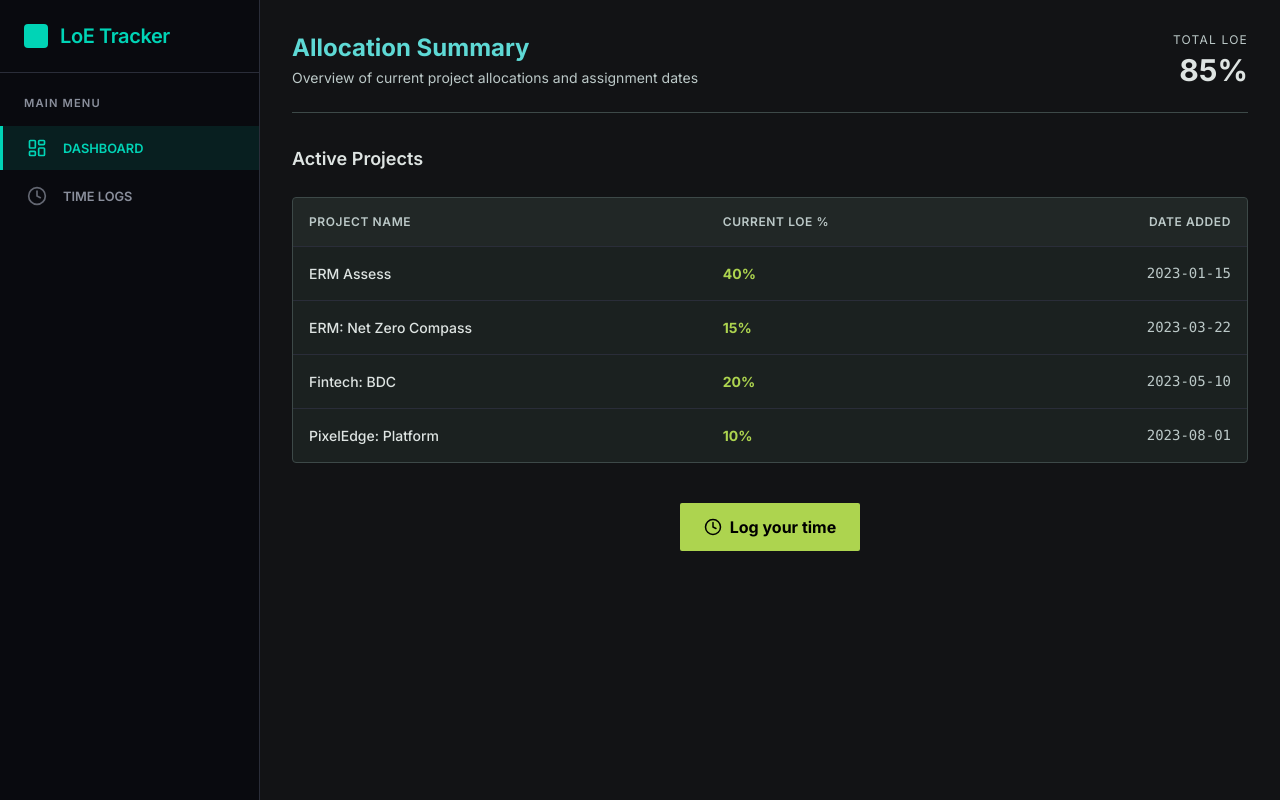
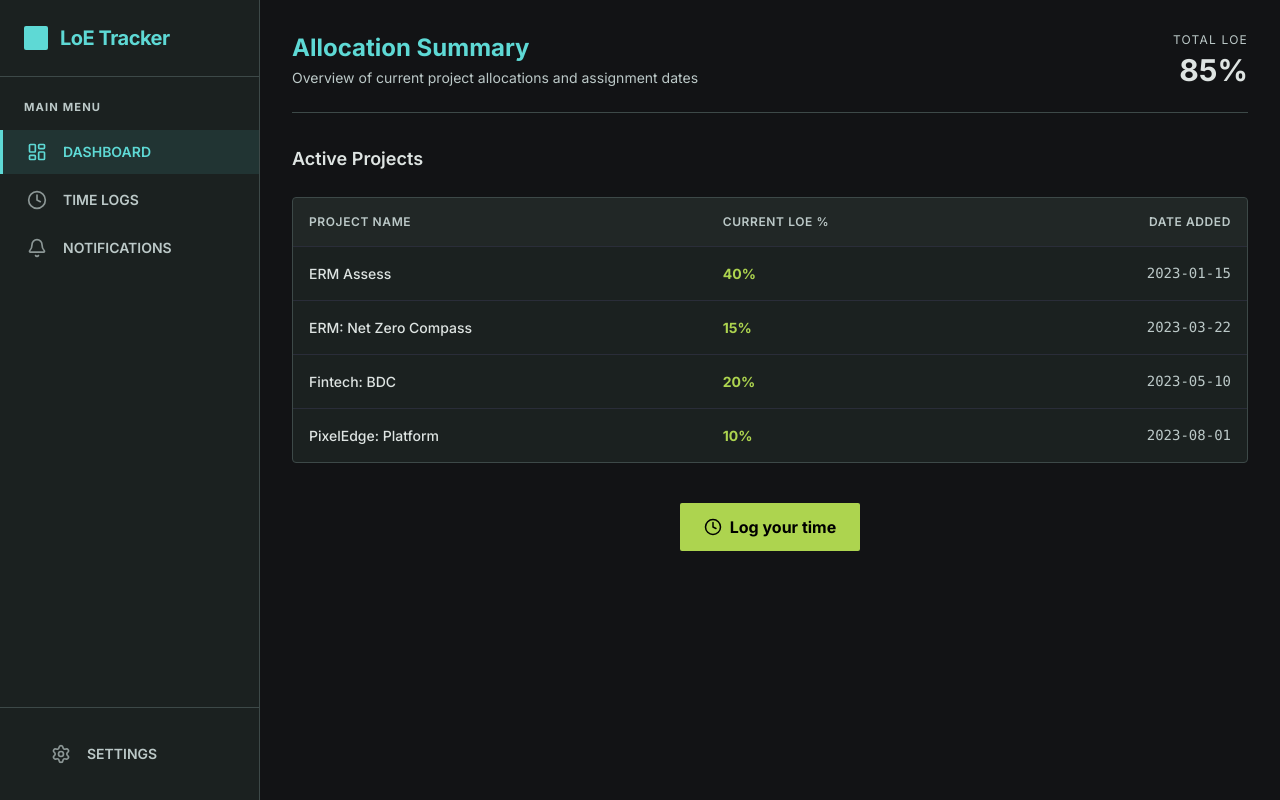
Before and after one commit to Rachel-Imali-Kenyani/loe-tracker, a React (Vite) app: page / in a window 1280 px wide. Built offline with nearby package versions, Linux system fonts and the light colour scheme.

Commit message:
refactor: migrate Sidebar styling to Tailwind and add Notifications and Settings pages

```diff
--- a/src/App.tsx
+++ b/src/App.tsx
@@ -2,6 +2,8 @@ import { BrowserRouter as Router, Routes, Route } from 'react-router-dom';
 import { Layout } from './components/Layout';
 import { TimeLogs } from './pages/TimeLogs';
 import { Dashboard } from './pages/Dashboard';
+import { Notifications } from './pages/Notifications';
+import { Settings } from './pages/Settings';
 
 function App() {
   return (
@@ -10,6 +12,8 @@ function App() {
         <Route path="/" element={<Layout />}>
           <Route index element={<Dashboard />} />
           <Route path="time-logs" element={<TimeLogs />} />
+          <Route path="notifications" element={<Notifications />} />
+          <Route path="settings" element={<Settings />} />
         </Route>
       </Routes>
     </Router>
--- a/src/components/Sidebar.css
+++ /dev/null
@@ -1,116 +0,0 @@
-.sidebar {
-  width: 260px;
-  background-color: var(--bg-sidebar);
-  border-right: 1px solid var(--border);
-  height: 100vh;
-  display: flex;
-  flex-direction: column;
-  position: fixed;
-  top: 0;
-  left: 0;
-  z-index: 10;
-}
-
-.sidebar-header {
-  padding: 1.5rem;
-  border-bottom: 1px solid var(--border);
-}
-
-.logo {
-  display: flex;
-  align-items: center;
-  gap: 0.75rem;
-}
-
-.logo-icon {
-  width: 24px;
-  height: 24px;
-  background-color: var(--accent);
-  border-radius: 4px;
-  display: grid;
-  place-items: center;
-}
-
-.logo h1 {
-  font-size: 1.25rem;
-  color: var(--accent);
-  margin: 0;
-  letter-spacing: -0.02em;
-}
-
-.tier {
-  font-size: 0.65rem;
-  color: var(--text-secondary);
-  letter-spacing: 0.1em;
-  text-transform: uppercase;
-}
-
-.sidebar-section {
-  padding: 1.5rem 0;
-  flex: 1;
-  overflow-y: auto;
-}
-
-.section-title {
-  padding: 0 1.5rem;
-  font-size: 0.7rem;
-  color: var(--text-secondary);
-  letter-spacing: 0.1em;
-  margin-bottom: 1rem;
-}
-
-.nav-menu, .bottom-nav {
-  display: flex;
-  flex-direction: column;
-  gap: 0.25rem;
-}
-
-.nav-item {
-  display: flex;
-  align-items: center;
-  gap: 1rem;
-  padding: 0.75rem 1.5rem;
-  color: var(--text-secondary);
-  font-size: 0.8rem;
-  font-weight: 600;
-  transition: all 0.2s;
-  border-left: 3px solid transparent;
-}
-
-.nav-item:hover {
-  color: var(--text-primary);
-  background-color: rgba(255, 255, 255, 0.03);
-}
-
-.nav-item.active {
-  color: var(--accent);
-  background-color: var(--accent-transparent);
-  border-left-color: var(--accent);
-}
-
-.nav-icon {
-  opacity: 0.7;
-}
-
-.nav-item.active .nav-icon, .nav-item:hover .nav-icon {
-  opacity: 1;
-}
-
-.sidebar-footer {
-  padding: 1.5rem;
-  border-top: 1px solid var(--border);
-}
-
-.btn-full {
-  width: 100%;
-}
-
-.new-entry-btn {
-  margin-bottom: 1.5rem;
-  padding: 0.75rem;
-  font-size: 0.85rem;
-}
-
-.bottom-nav {
-  margin: 0 -1.5rem;
-}
--- a/src/components/Sidebar.tsx
+++ b/src/components/Sidebar.tsx
@@ -1,39 +1,51 @@
 import { NavLink } from 'react-router-dom';
-import { LayoutDashboard, Clock } from 'lucide-react';
-import './Sidebar.css';
+import { LayoutDashboard, Clock, Bell, Settings } from 'lucide-react';
 
 const navItems = [
   { icon: LayoutDashboard, label: 'DASHBOARD', path: '/' },
-  { icon: Clock, label: 'TIME LOGS', path: '/time-logs' }
+  { icon: Clock, label: 'TIME LOGS', path: '/time-logs' },
+  { icon: Bell, label: 'NOTIFICATIONS', path: '/notifications' }
 ];
 
 export function Sidebar() {
   return (
-    <aside className="sidebar">
-      <div className="sidebar-header">
-        <div className="logo">
-          <div className="logo-icon"></div>
+    <aside className="w-[260px] bg-surface-container border-r border-outline-variant h-screen flex flex-col fixed top-0 left-0 z-10">
+      <div className="p-6 border-b border-outline-variant">
+        <div className="flex items-center gap-3">
+          <div className="w-6 h-6 bg-primary rounded flex items-center justify-center"></div>
           <div>
-            <h1>LoE Tracker</h1>
+            <h1 className="text-xl text-primary m-0 tracking-tight font-bold">LoE Tracker</h1>
           </div>
         </div>
       </div>
 
-      <div className="sidebar-section">
-        <h2 className="section-title">MAIN MENU</h2>
-        <nav className="nav-menu">
+      <div className="py-6 flex-1 overflow-y-auto">
+        <h2 className="px-6 text-[0.7rem] text-on-surface-variant tracking-widest mb-4 font-bold uppercase">MAIN MENU</h2>
+        <nav className="flex flex-col gap-1">
           {navItems.map((item) => (
             <NavLink
               key={item.path}
               to={item.path}
-                  className={({ isActive }) => `nav-item ${isActive ? 'active' : ''}`}
+              className={({ isActive }) => `group flex items-center gap-4 py-3 px-6 text-sm font-semibold transition-all border-l-[3px] ${isActive ? 'active text-primary bg-primary/10 border-primary' : 'border-transparent text-on-surface-variant hover:text-on-surface hover:bg-white/5'}`}
             >
-              <item.icon className="nav-icon" size={20} />
+              <item.icon className="transition-opacity opacity-70 group-hover:opacity-100 group-[.active]:opacity-100" size={20} />
               <span>{item.label}</span>
             </NavLink>
           ))}
         </nav>
       </div>
+
+      <div className="p-6 border-t border-outline-variant">
+        <nav className="flex flex-col gap-1">
+          <NavLink
+            to="/settings"
+            className={({ isActive }) => `group flex items-center gap-4 py-3 px-6 text-sm font-semibold transition-all border-l-[3px] ${isActive ? 'active text-primary bg-primary/10 border-primary' : 'border-transparent text-on-surface-variant hover:text-on-surface hover:bg-white/5'}`}
+          >
+            <Settings className="transition-opacity opacity-70 group-hover:opacity-100 group-[.active]:opacity-100" size={20} />
+            <span>SETTINGS</span>
+          </NavLink>
+        </nav>
+      </div>
     </aside>
   );
 }
--- /dev/null
+++ b/src/pages/Settings.tsx
@@ -0,0 +1,64 @@
+import { useState } from 'react';
+
+export function Settings() {
+  const [emailAlerts, setEmailAlerts] = useState(true);
+  const [weeklyDigest, setWeeklyDigest] = useState(true);
+
+  return (
+    <div className="p-8 max-w-7xl mx-auto h-full overflow-y-auto">
+      <header className="flex justify-between items-start pb-6 border-b border-outline-variant mb-6">
+        <div>
+          <h1 className="text-2xl font-bold text-primary mb-1">Settings</h1>
+          <p className="text-sm text-on-surface-variant">Manage your account preferences and notifications</p>
+        </div>
+      </header>
+      <div className="pt-0">
+        <div className="bg-surface-container border border-outline-variant rounded-lg p-6 mb-6">
+          <h2 className="text-[0.65rem] text-on-surface-variant tracking-widest mb-4 font-bold uppercase">NOTIFICATIONS</h2>
+
+          <div className="flex flex-col gap-2">
+            <div className="flex items-center justify-between py-3 border-b border-outline-variant">
+              <span className="text-on-surface text-sm font-semibold">Real-time Email Alerts</span>
+              <div
+                className={`w-11 h-6 rounded-full relative cursor-pointer transition-colors duration-200 ${emailAlerts ? 'bg-primary' : 'bg-outline-variant'}`}
+                onClick={() => setEmailAlerts(!emailAlerts)}
+              >
+                <div className={`w-5 h-5 bg-white rounded-full absolute top-[2px] left-[2px] transition-transform duration-200 ${emailAlerts ? 'translate-x-5 bg-black' : ''}`}></div>
+              </div>
+            </div>
+
+            <div className="flex items-center justify-between py-3">
+              <span className="text-on-surface text-sm font-semibold">Weekly LoE Digest</span>
+              <div
+                className={`w-11 h-6 rounded-full relative cursor-pointer transition-colors duration-200 ${weeklyDigest ? 'bg-primary' : 'bg-outline-variant'}`}
+                onClick={() => setWeeklyDigest(!weeklyDigest)}
+              >
+                <div className={`w-5 h-5 bg-white rounded-full absolute top-[2px] left-[2px] transition-transform duration-200 ${weeklyDigest ? 'translate-x-5 bg-black' : ''}`}></div>
+              </div>
+            </div>
+          </div>
+        </div>
+
+        <div className="bg-surface-container border border-outline-variant rounded-lg p-6 mb-6">
+          <h2 className="text-[0.65rem] text-on-surface-variant tracking-widest mb-4 font-bold uppercase">ACCOUNT</h2>
+
+          <div className="flex flex-col gap-4">
+            <div>
+              <label className="text-xs text-on-surface-variant tracking-wider block mb-2">FULL NAME</label>
+              <input type="text" className="bg-transparent border border-outline-variant text-on-surface px-4 py-2.5 rounded text-sm w-full max-w-md focus:border-primary outline-none" defaultValue="Imali Kenyani" />
+            </div>
+            <div>
+              <label className="text-xs text-on-surface-variant tracking-wider block mb-2">EMAIL ADDRESS</label>
+              <input type="email" className="bg-transparent border border-outline-variant text-on-surface px-4 py-2.5 rounded text-sm w-full max-w-md focus:border-primary outline-none" defaultValue="imali.kenyani@example.com" disabled />
+            </div>
+            <div className="mt-2">
+              <button className="bg-secondary text-black hover:bg-secondary/90 px-6 py-2.5 rounded font-bold text-sm transition-colors">
+                SAVE CHANGES
+              </button>
+            </div>
+          </div>
+        </div>
+      </div>
+    </div>
+  );
+}
```
Lines whose indentation alone changed are shown as unchanged.
